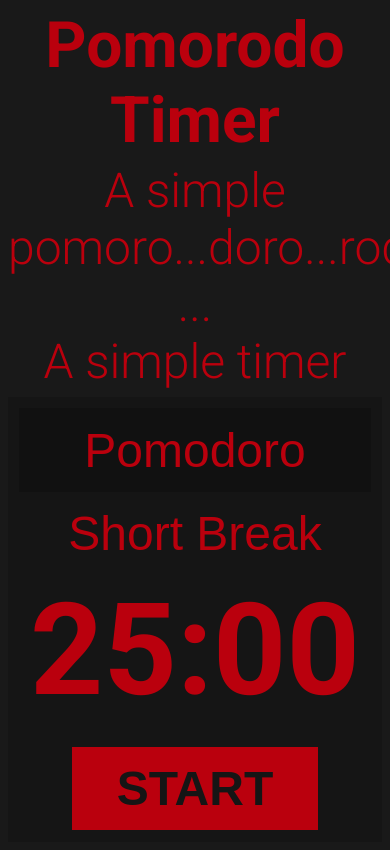
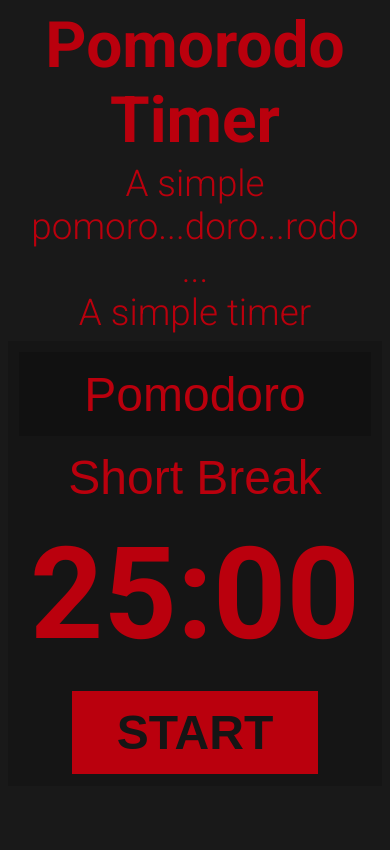
Before and after one commit to framilano/framilano.github.io, a PHP site: page /Projects/pomorodotimer/pomorodotimer.html in a window 390 px wide; the page is wider, and only the part inside the window is pictured. After the commit the page ends 774 px from the top of that part, so only its background shows below. Run offline with PHP 8.4, Linux system fonts and the light colour scheme.

Commit message:
Fixed mobile layout

```diff
--- a/Projects/pomorodotimer/css/style.css
+++ b/Projects/pomorodotimer/css/style.css
@@ -6,6 +6,7 @@ body {
 
 
 #title {
+    text-align: center;
     margin-top: 1%;
     margin-bottom: 1%;
     font-size: 4em;
@@ -13,6 +14,7 @@ body {
 }
 
 #description {
+    text-align: center;
     margin-top: 0%;
     font-size: 3em;
 }
@@ -84,11 +86,16 @@ button {
 }
 
 @media screen and (max-width: 730px) {
+
+    #description {
+        font-size: 2.3em;
+    }
+
+
     #content {
         width: auto;
         grid-template-columns: 100%;
     }
-
 
     #pomodorobtn{
         grid-row: 1;
--- a/Projects/pomorodotimer/pomorodotimer.html
+++ b/Projects/pomorodotimer/pomorodotimer.html
@@ -15,10 +15,8 @@
 </head>
 
 <body>
-    <div id="welcomebar">
-        <div id="title">Pomorodo Timer</div>
-        <div id="description">A simple pomoro...doro...rodo<br>...<br>A simple timer</div>
-    </div>
+    <div id="title">Pomorodo Timer</div>
+    <div id="description">A simple pomoro...doro...rodo<br>...<br>A simple timer</div>
     <div id="content">
         <button id="pomodorobtn">Pomodoro</button>
         <button id="shortbreakbtn">Short Break</button>
```
